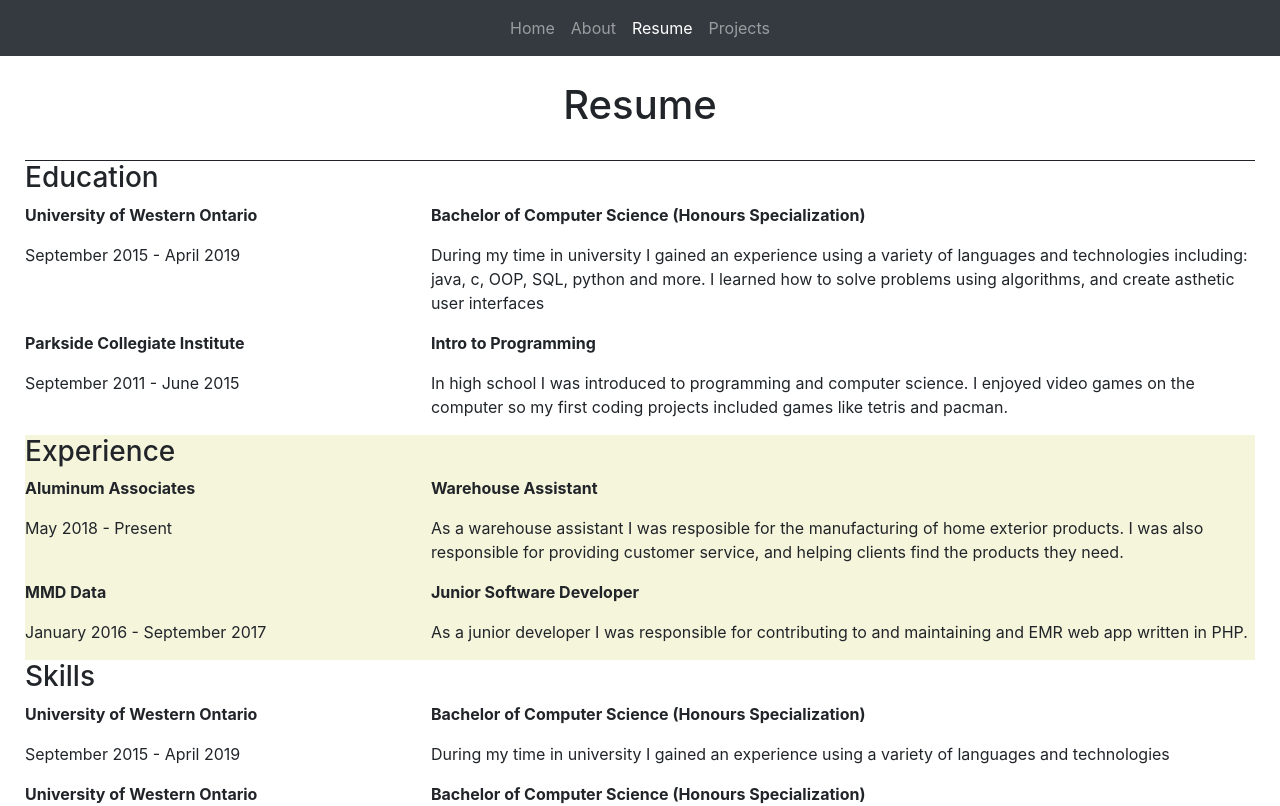
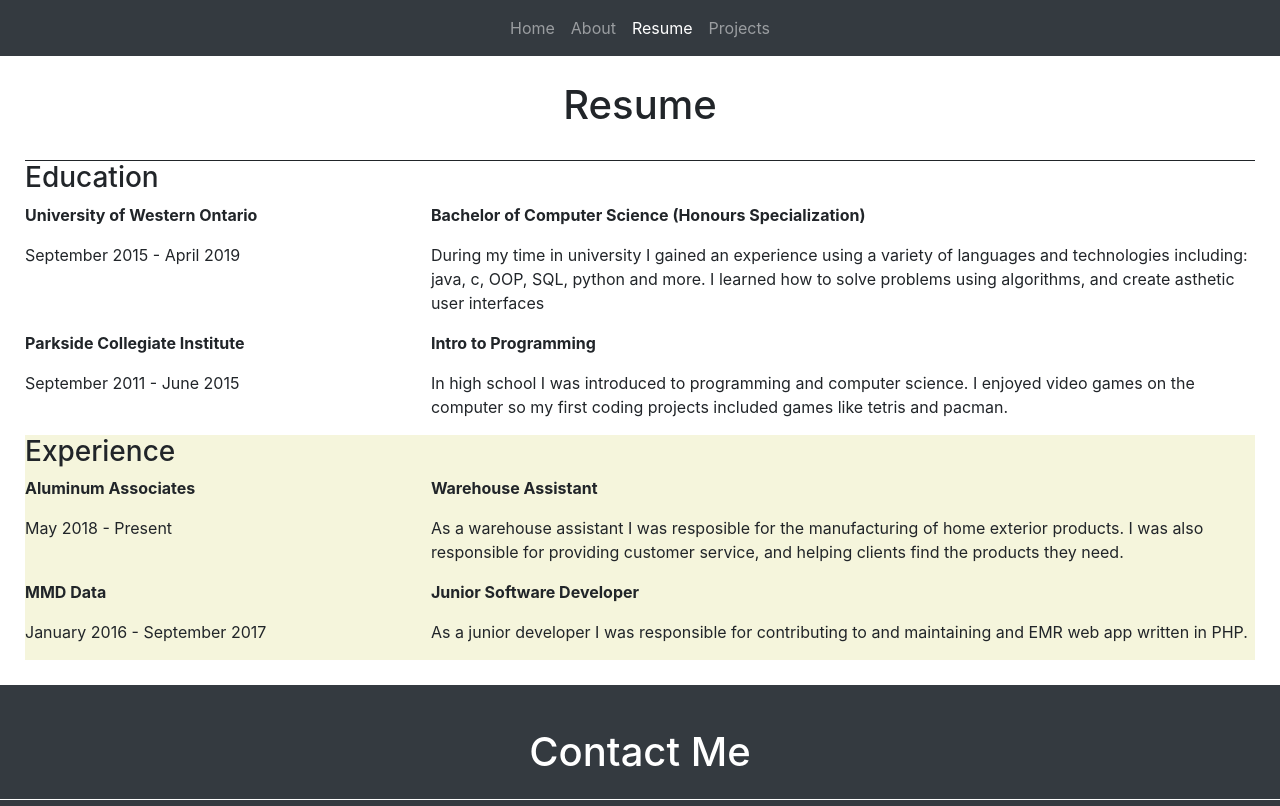
Before and after one commit to nfallowf/AWSDemo, a React (Create React App) app: page /resume in a window 1280 px wide. Shown: the top 806 px of the page. Built offline with nearby package versions, Linux system fonts and the light colour scheme; a small style sheet from the web is missing; what aws-amplify would draw is missing.

Commit message:
updated resume data

```diff
--- a/src/ResumeData.js
+++ b/src/ResumeData.js
@@ -36,25 +36,6 @@ const ResumeData = [
             "description": "As a junior developer I was responsible for contributing to and maintaining and EMR web app written in PHP."
         }
       ]
-    },
-    {
-      "Title": "Skills",
-      "Skills": [
-        {
-            "id": 5,
-            "name": "University of Western Ontario",
-            "title": "Bachelor of Computer Science (Honours Specialization)",
-            "time": "September 2015 - April 2019",
-            "description": "During my time in university I gained an experience using a variety of languages and technologies"
-        },
-        {
-            "id": 6,
-            "name": "University of Western Ontario",
-            "title": "Bachelor of Computer Science (Honours Specialization)",
-            "time": "September 2015 - April 2019",
-            "description": "During my time in university I gained an experience using a variety of languages and technologies"
-        }
-      ]
     }
 ]
 
```
